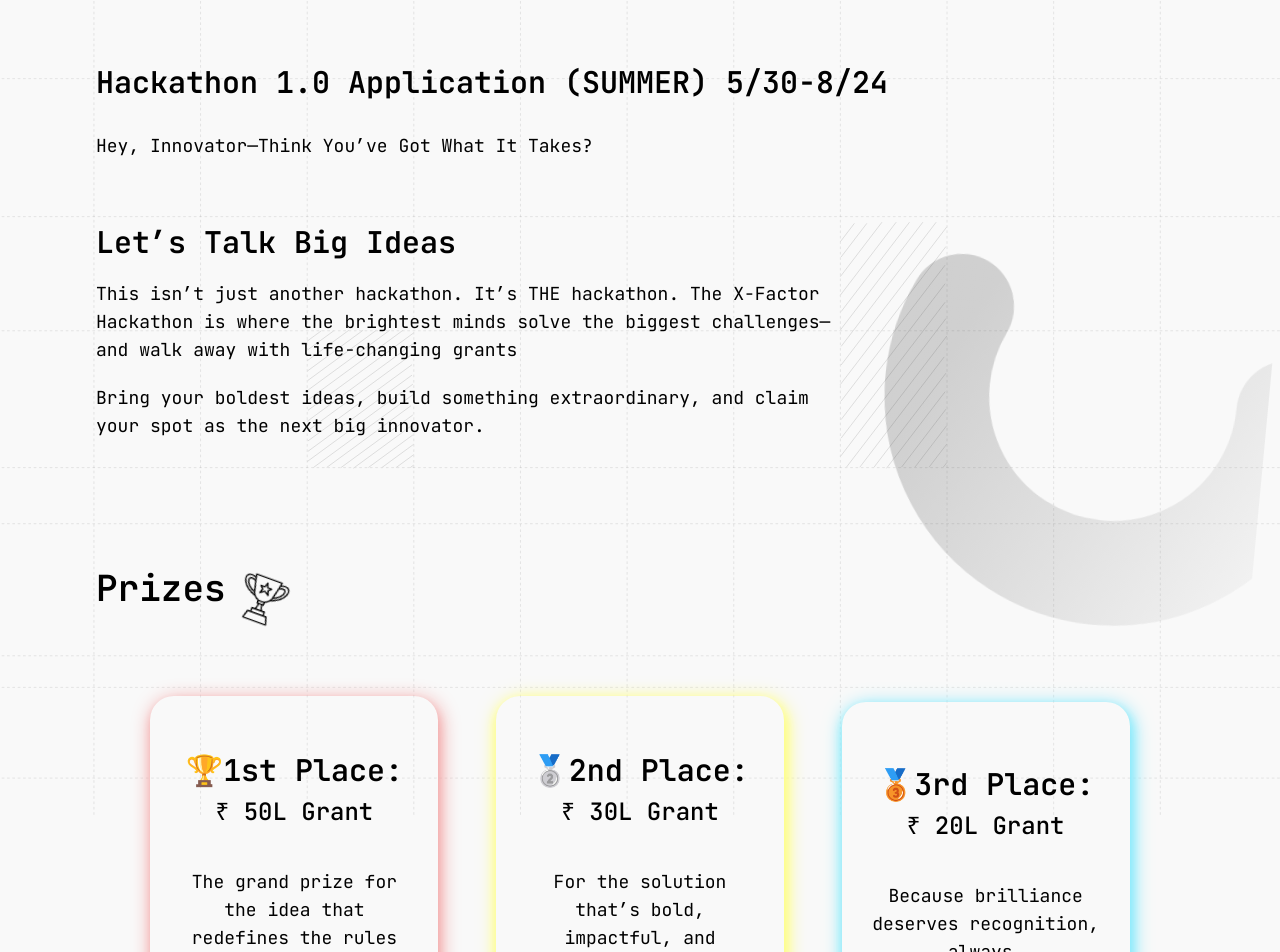
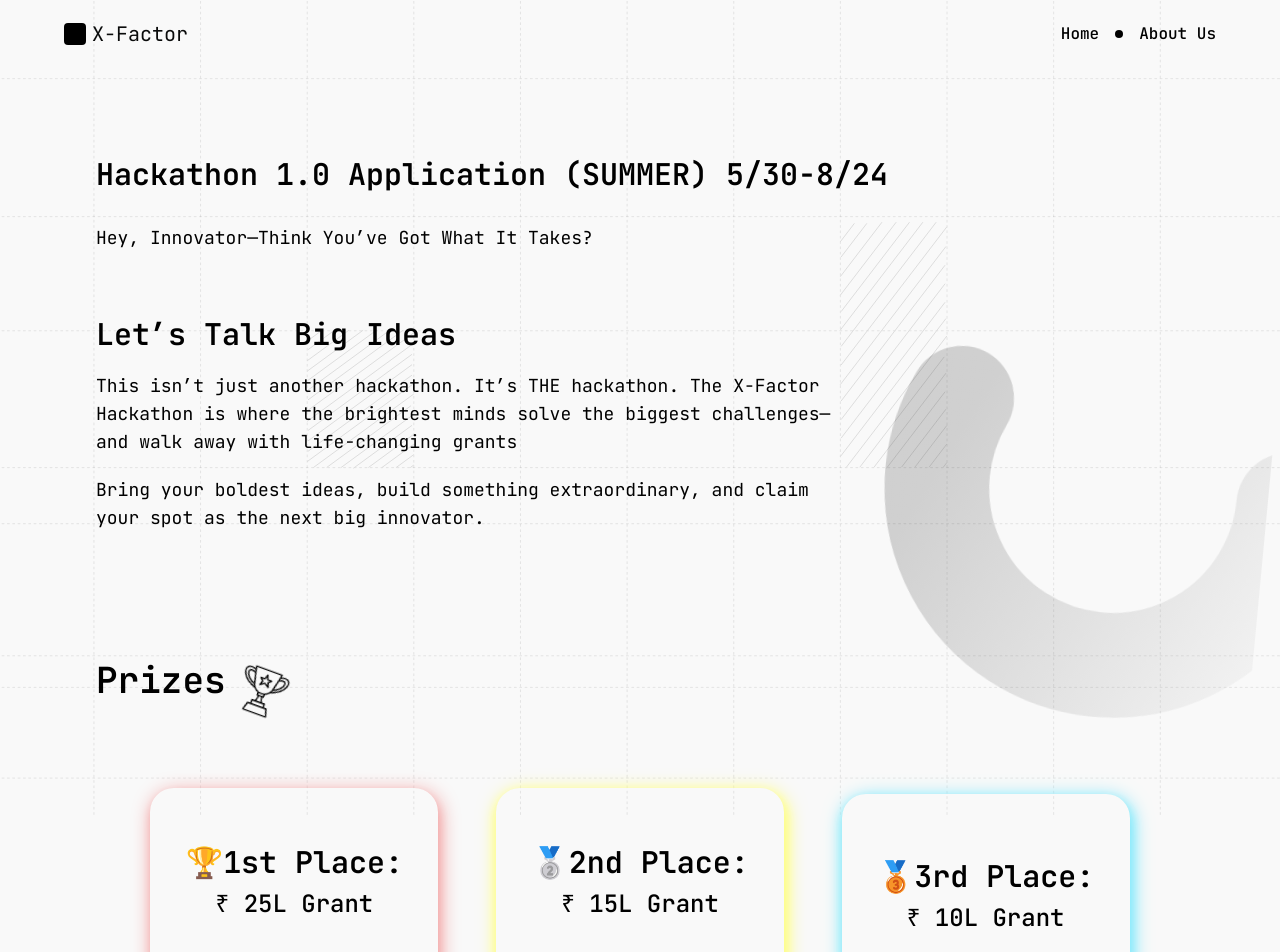
Before and after one commit to Pranali209/Xfactor, a React (Vite) app: page /hackathon in a window 1280 px wide. Shown: the top 952 px of the page. Built offline with nearby package versions, Linux system fonts and the light colour scheme.

Commit message:
Add ScrollToTop component to reset scroll position  on route change

```diff
--- a/src/App.css
+++ b/src/App.css
@@ -210,6 +210,13 @@ body {
     animation: rotatebgform2 5s linear infinite;
 }
 
+.disabled-link{
+    cursor: not-allowed;
+}
+.disabled-link:hover {
+    cursor: not-allowed;
+    color: #b7b4b4;
+  }
 @keyframes rotatebgform2 {
     0% {
         transform: rotate(-10deg);
--- a/src/Component/Footer/index.jsx
+++ b/src/Component/Footer/index.jsx
@@ -32,7 +32,7 @@ function Footer() {
             </ul>
           </div>
           <div className="text-black max-md:mt-9">
-            <Link to='/form' className="bg-black text-white px-4 py-2 rounded hover:bg-gray-800">
+            <Link to='' className="bg-black text-white px-4 py-2 rounded hover:bg-gray-800 disabled-link">
               Contact
             </Link>
             <p className="mt-2 text-sm">Payments@X-Factor.capital</p>
--- a/src/Component/Headers/index.jsx
+++ b/src/Component/Headers/index.jsx
@@ -20,7 +20,7 @@ const Header = () => {
       <nav className="flex space-x-4 justify-between items-center">
         <Link
           to="/"
-          className={`text-black hover:text-black font-medium ${
+          className={`text-black hover:text-gray-500 font-medium ${
             activeLink === '/' && 'text-gray-500  underline'
           }`}
         >
--- /dev/null
+++ b/src/Component/ScrollToTop/index.jsx
@@ -0,0 +1,14 @@
+import { useEffect } from 'react';
+import { useLocation } from 'react-router-dom';
+
+const ScrollToTop = () => {
+    const { pathname } = useLocation();
+
+    useEffect(() => {
+        window.scrollTo(0, 0);
+    }, [pathname]);
+
+    return null;
+};
+
+export default ScrollToTop;
--- a/src/Pages/Hackthon.jsx
+++ b/src/Pages/Hackthon.jsx
@@ -24,6 +24,7 @@ import line3 from '../assets/line3.svg'
 import { useNavigate } from 'react-router-dom'
 import { useLocation } from 'react-router-dom';
 import Footer from '../Component/Footer'
+import Header from '../Component/Headers'
 function Hackthon() {
     const navigate = useNavigate()
 
@@ -104,8 +105,9 @@ function Hackthon() {
         navigate('/article')
     }
     return (
-        <div className='py-16 hackthon backGrid  '>
-            <section className='px-24 max-md:px-5'>
+        <div className=' hackthon backGrid  '>
+            <Header/>
+            <section className='px-24 py-14 max-md:px-5'>
 
 
                 <Heading className="text-left font-semibold text-3xl max-md:text-4xl text-black" as="h1" text="Hackathon 1.0 Application (SUMMER) 5/30-8/24" />
@@ -128,11 +130,11 @@ function Hackthon() {
                         <div className='flex justify-between items-center my-16 max-md:w-full  slider-container'
                             style={isMediumScreen ? { transform: `translateX(-${currentIndex * 98}%)` } : {}}>
 
-                            <BoxA className="w-72 max-md:w-full py-14  prize1 max-md:mr-4 max-md:py-5 boxShadow slide" htxt=" 🏆1st Place:" ptxt="₹ 50L Grant" etxt="The grand prize for the idea that redefines the rules of innovation."
+                            <BoxA className="w-72 max-md:w-full py-14  prize1 max-md:mr-4 max-md:py-5 boxShadow slide" htxt=" 🏆1st Place:" ptxt="₹ 25L Grant" etxt="The grand prize for the idea that redefines the rules of innovation."
                                 hclass="text-3xl" pclass="font-medium text-2xl !mt-2" eclass=" !text-lg mt-10 max-md:mt-5 " />
-                            <BoxA className="w-72 max-md:w-full py-14 prize2 max-md:mr-4 max-md:py-5 boxShadow slide" htxt="🥈2nd Place:" ptxt="₹ 30L Grant" etxt="For the solution that’s bold, impactful, and unforgettable."
+                            <BoxA className="w-72 max-md:w-full py-14 prize2 max-md:mr-4 max-md:py-5 boxShadow slide" htxt="🥈2nd Place:" ptxt="₹ 15L Grant" etxt="For the solution that’s bold, impactful, and unforgettable."
                                 hclass="text-3xl" pclass="font-medium text-2xl !mt-2" eclass=" mt-10 max-md:mt-5  !text-lg " />
-                            <BoxA className="w-72 max-md:w-full py-16 prize3  max-md:mr-4 max-md:py-5 boxShadow slide" htxt="🥉3rd Place:" ptxt="₹ 20L Grant" etxt="Because brilliance deserves recognition, always."
+                            <BoxA className="w-72 max-md:w-full py-16 prize3  max-md:mr-4 max-md:py-5 boxShadow slide" htxt="🥉3rd Place:" ptxt="₹ 10L Grant" etxt="Because brilliance deserves recognition, always."
                                 hclass="text-3xl" pclass="font-medium text-2xl !mt-2" eclass=" mt-10 max-md:mt-5  !text-lg" />
 
                         </div>
@@ -269,8 +271,8 @@ function Hackthon() {
                 <div className='flex justify-evenly items-center my-16 max-md:flex-col'>
                     <div className='relative'>
                         <img src={Feedback} alt="feedback" className='absolute -bottom-3.5 -left-1.5 w-16' />
-                        <BoxA className="w-64 h-72 max-md:h-60 !py-8 boxShadow" htxt="" ptxt="“The X-Factor Hackathon didn’t just challenge us—it elevated us. The ₹50L grant transformed our idea into a product.”"
-                            etxt="-Ram"
+                        <BoxA className="w-64 h-72 max-md:h-60 !py-8 boxShadow" htxt="" ptxt="“The X-Factor Hackathon didn’t just challenge us—it elevated us. The ₹25L grant transformed our idea into a product.”"
+                            etxt="-Chandani"
                             eclass="!mt-2" />
                     </div>
 
@@ -291,7 +293,11 @@ function Hackthon() {
             <div className='my-20 flex flex-col justify-center items-center  px-8'>
                 <Heading className="text-center font-medium  text-4xl text-black " as="h1" text="Let’s Build Something Epic Together" />
                 <Heading className="text-center text-lg mt-7 text-black  mx-auto" as="p" text="We believe startups like yours are the key to shaping the future. Are you ready to join the legacy?" />
-                <Button className="mt-12" txt="Apply Now" onClick={handleForm} />
+
+                <Button
+                 className="mt-12"
+                 txt="Apply Now"
+                 onClick={handleForm} />
             </div>
 
           <Footer/>
--- a/src/Pages/Home.jsx
+++ b/src/Pages/Home.jsx
@@ -80,7 +80,7 @@ function Home() {
             <Heading className="text-4xl mb-5 text-center mx-auto max-md:mt-10 " as="h1" text="Our Program" />
 
             <section className=' '>
-              <div className='mt-20 p-5 max-md:px-10 max-md:pl-36  flex justify-around max-md:justify-between max-md:items-center  slider-container'
+              <div className='mt-20  max-md:mt-10 p-5 max-md:px-10 max-md:pl-36  flex justify-around max-md:justify-between max-md:items-center  slider-container'
                 style={isMobile ? { transform: `translateX(-${currentIndex * 60}%)` } : {}}>
 
 
--- a/src/main.jsx
+++ b/src/main.jsx
@@ -8,29 +8,60 @@ import Acceration from './Pages/Acceration.jsx'
 import Hackthon from './Pages/Hackthon.jsx'
 import Form from './Component/form/index.jsx'
 import Article from './Pages/Article.jsx'
+import ScrollToTop from './Component/ScrollToTop/index.jsx'
 
 const router = createBrowserRouter([
   {
     path: '/',
-    element:<App/>
+    element: (
+      <>
+        <ScrollToTop />
+        <App />
+      </>
+    ),
   },
   {
-    path :'/about',
-    element : <AboutUs/>
-  },{
-    path :'/acceration',
-    element: <Acceration/>
-  },{
-    path :'/hackathon',
-    element: <Hackthon/>
-  },{
-    path :'/form',
-    element : <Form/>
-  },{
+    path: '/about',
+    element: (
+      <>
+        <ScrollToTop />
+        <AboutUs />
+      </>
+    )
+  }, {
+    path: '/acceration',
+    element: (
+      <>
+        <ScrollToTop />
+        <Acceration />
+      </>
+    )
+  }, {
+    path: '/hackathon',
+    element: (
+      <>
+        <ScrollToTop />
+        <Hackthon />
+      </>
+    )
+  }, {
+    path: '/form',
+    element: (
+      <>
+        <ScrollToTop />
+        <Form />
+      </>
+    )
+  }, {
 
-      path :'/article',
-      element : <Article/>
-    }
+    path: '/article',
+    element: (
+      <>
+        <ScrollToTop />
+        <Article />
+      </>
+    )
+  }
 
 ])
 createRoot(document.getElementById('root')).render(
```
